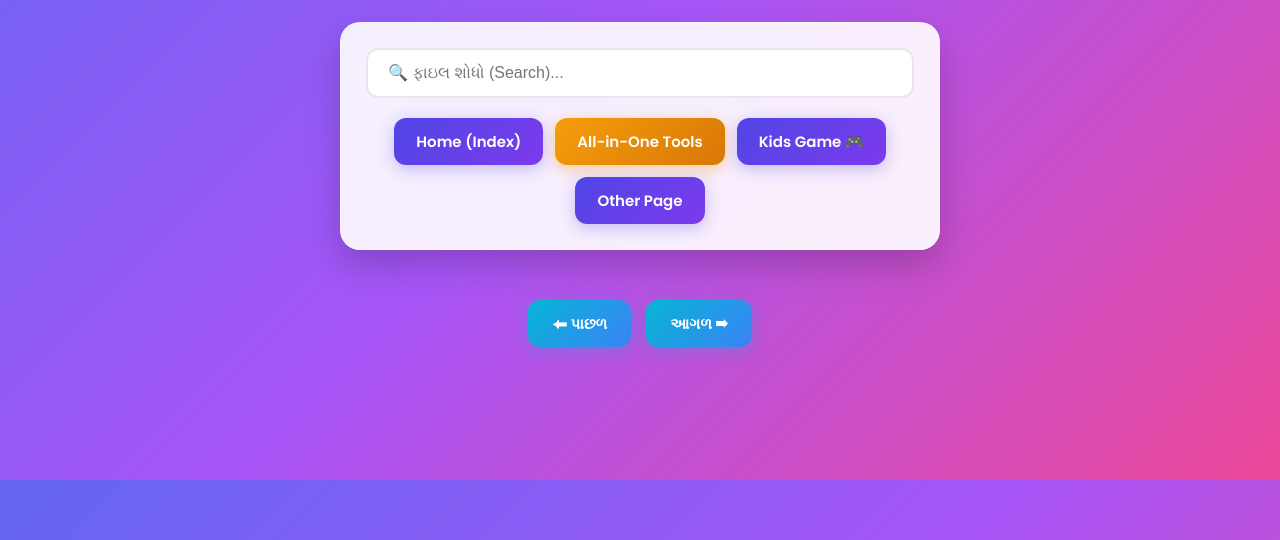
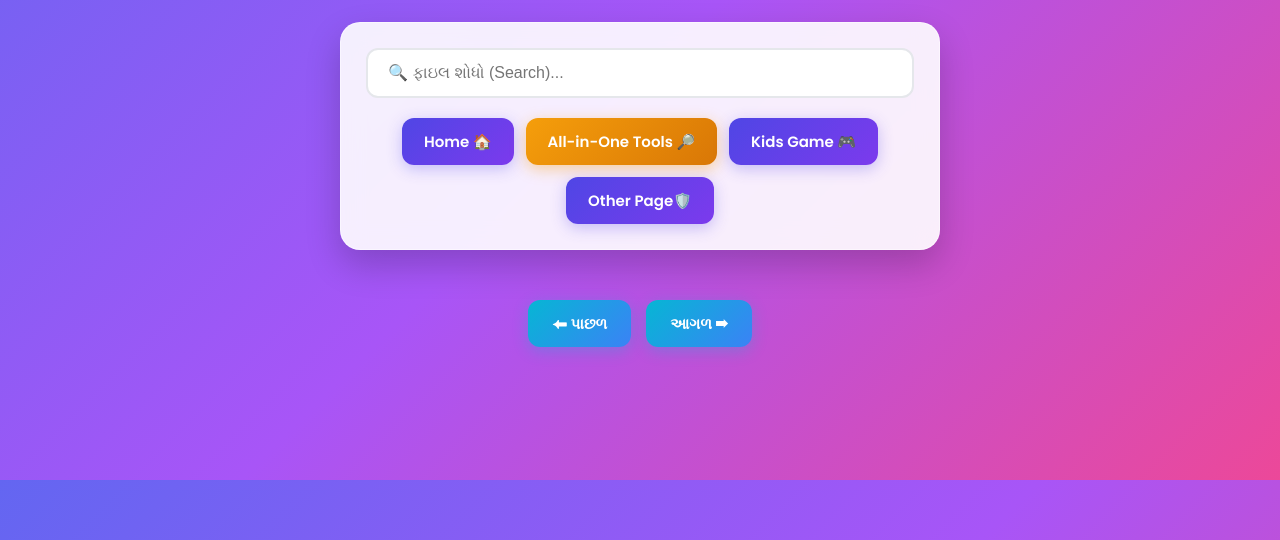
Before and after one commit to reelsanskaar-creator/My-library-system-2050, a plain HTML site: page all-in-one-tools.html in a window 1280 px wide. Shown: the part 320-860 px from the top of the page. Drawn offline with Linux system fonts and the light colour scheme.

Commit message:
Update page names with emojis in all-in-one-tools.html

```diff
--- a/all-in-one-tools.html
+++ b/all-in-one-tools.html
@@ -211,10 +211,10 @@
     <script>
         // રીપોઝીટરીની ફાઇલોની યાદી (તમે અહીં kids-game.html પણ ઉમેરી શકો છો)
         const pages = [
-            { name: "Home (Index)", file: "index.html" },
-            { name: "All-in-One Tools", file: "all-in-one-tools.html" },
+            { name: "Home 🏠", file: "index.html" },
+            { name: "All-in-One Tools 🔎", file: "all-in-one-tools.html" },
             { name: "Kids Game 🎮", file: "kids-game.html" },
-            { name: "Other Page", file: "other.html" }
+            { name: "Other Page🛡️", file: "other.html" }
         ];
 
         const currentPage = window.location.pathname.split("/").pop() || "index.html";
```
